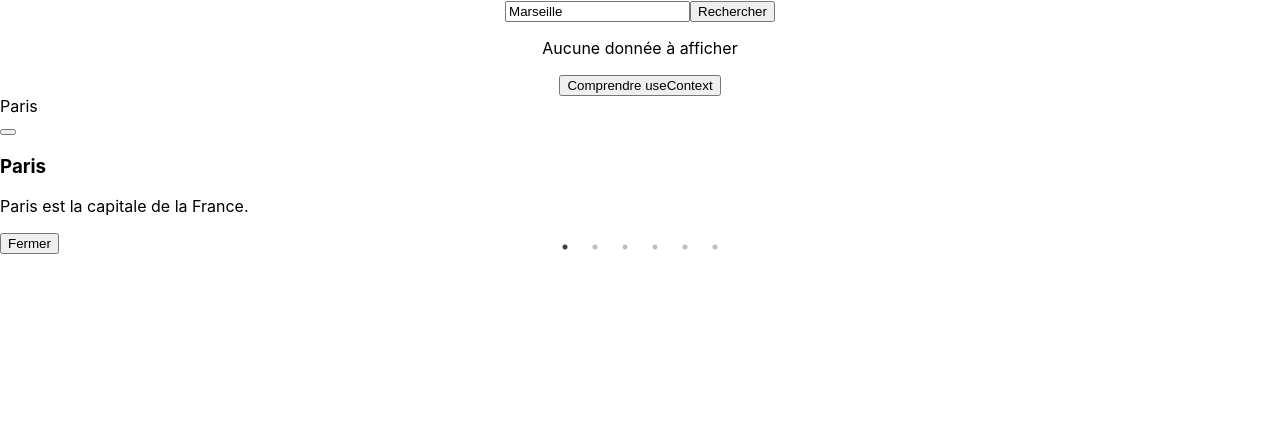
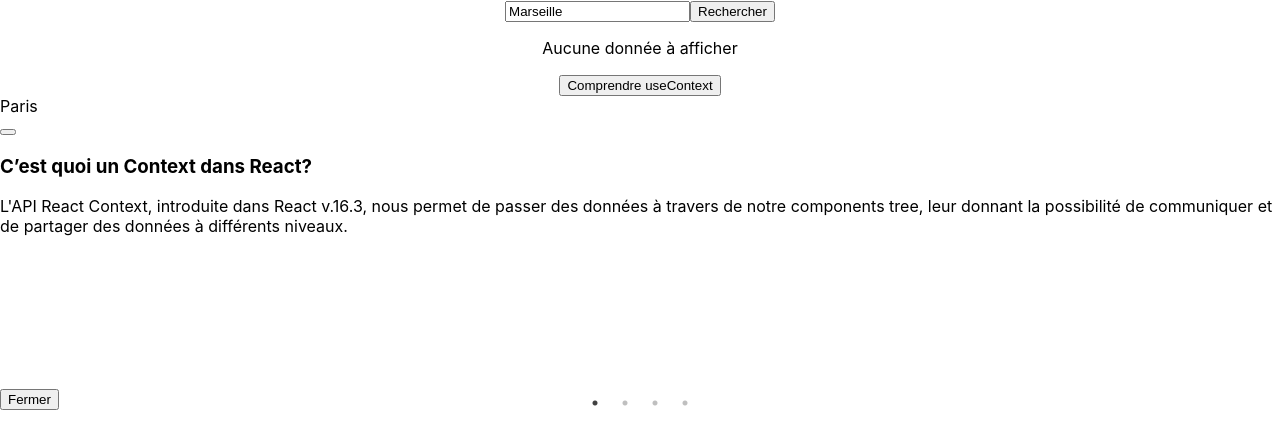
Before and after one commit to Stinger1369/usecontext, a React (Create React App) app: page / in a window 1280 px wide. Both pictures are taken after a click on the button "Comprendre useContext". Shown: the top 448 px of the page. Built offline with nearby package versions, Linux system fonts and the light colour scheme; no server answers.

Commit message:
2023-11-24-11h-37-Nyukeit-SlideData
Update slide data for presentation

```diff
--- a/src/pages/Modal.js
+++ b/src/pages/Modal.js
@@ -25,28 +25,53 @@ function ContextModal({show, handleClose}) {
             <Modal.Body>
                 <Slider {...settings}>
                     <div>
-                        <h3>Paris</h3>
-                        <p>Paris est la capitale de la France.</p>
+                        <h3>C’est quoi un Context dans React?</h3>
+                        <p>L'API React Context, introduite dans React v.16.3, nous permet de passer des données à travers de notre components tree, leur donnant la possibilité de communiquer et de partager des données à différents niveaux.</p>
                     </div>
                     <div>
-                        <h3>Paris</h3>
-                        <p>Paris est la capitale de la France.</p>
+                        <h3>Prop Drilling - Le Gros Souci</h3>
+                        <p>Les composants de React peuvent se voir passer des 'props'. 'Prop Drilling' est une situation dans laquelle les mêmes données sont envoyées à presque tous les niveaux en raison d'exigences au niveau final. Tout au long de la chaîne, tout peut aller de travers.
+                            <ul>
+                                <li>
+                                Il pourrait y avoir une typo
+                                </li>
+                                <li>
+                                Un 'refactoring' pourrait se produire dans les components intermédiaires
+                                </li>
+                                <li>
+                                Nos props pourraient subir une mutation
+                                </li>
+                                <li>
+                                Si nous supprimons un seul composant intermédiaire, l'ensemble du processus subir une 'Crash'.
+                                </li>
+                                <li>
+                                Il y a aussi le problème du re-render. En raison de la façon dont React render fonctionne, les composants intermédiaires seront également forcés de refaire le render, ce qui dégradera les performances globales de votre application.
+                                </li>
+                            </ul>
+                        </p>
                     </div>
                     <div>
-                        <h3>Paris</h3>
-                        <p>Paris est la capitale de la France.</p>
+                        <h3>Comment Utiliser l'API Context</h3>
+                        <p>
+                            <ol>
+                                <li>
+                                    Premierement, il faut declarer le context avec <code>createContext</code>.
+                                </li>
+                                <li>
+                                    Importer le context pour que les donnes sont utilisables.
+                                </li>
+                                <li>
+                                    Declarer le 'Provider' comme ça <code>ExampleContext.Provider</code>, et ajouter les valeurs qui vous voulez rendez disponible. Dans cette Provider, tous les components peuvent utiliser votre Context.
+                                </li>
+                                <li>
+                                    Finalement, appelez le Context dans le component avec <code>useContext(ExampleContext)</code>
+                                </li>
+                            </ol>
+                        </p>
                     </div>
                     <div>
-                        <h3>Paris</h3>
-                        <p>Paris est la capitale de la France.</p>
-                    </div>
-                    <div>
-                        <h3>Paris</h3>
-                        <p>Paris est la capitale de la France.</p>
-                    </div>
-                    <div>
-                        <h3>Paris</h3>
-                        <p>Paris est la capitale de la France.</p>
+                        <h3>Live Example - Weather App</h3>
+                        <p>Maintenant, regarder l'usage de Context avec an Live Example avec BILEL</p>
                     </div>
                 </Slider>
             </Modal.Body>
```
